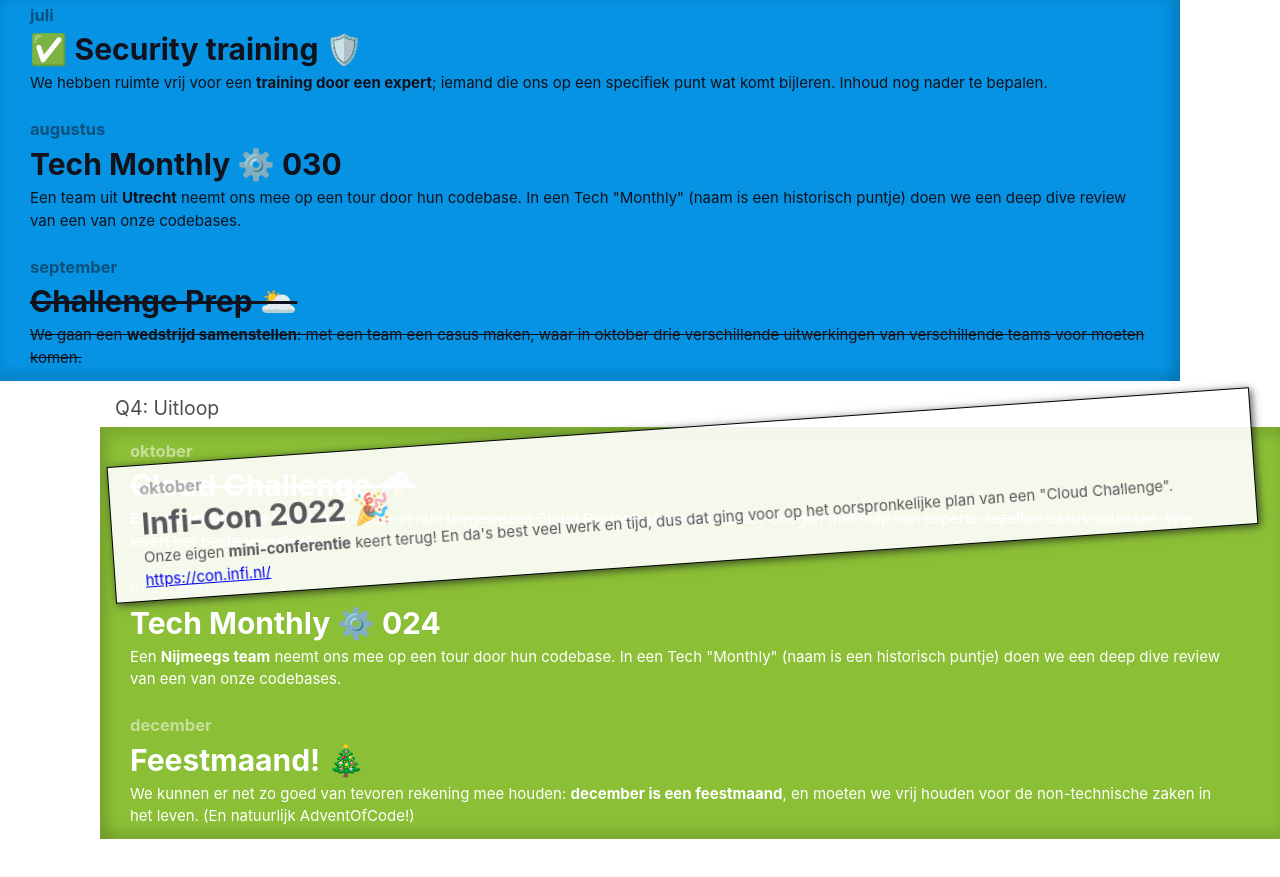
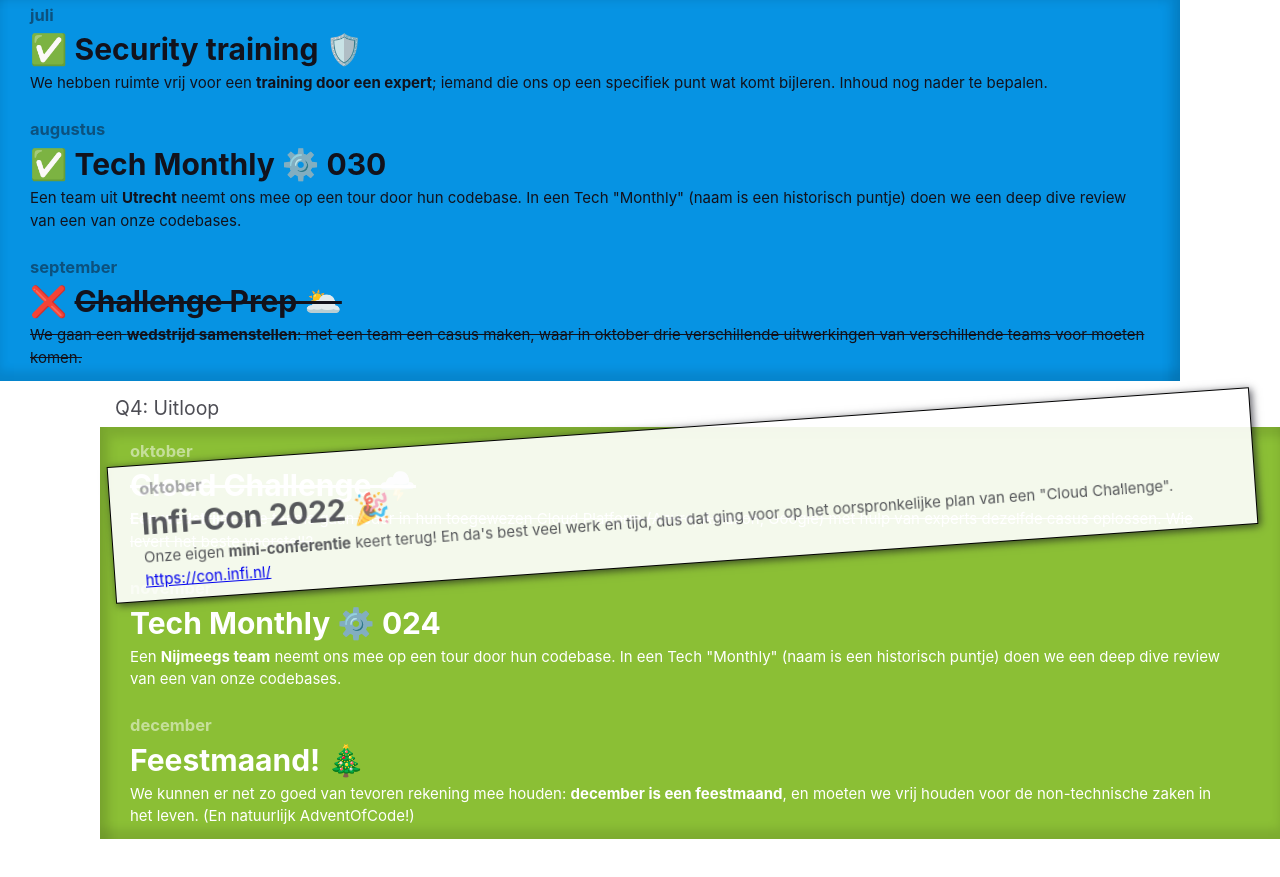
Before and after one commit to infi-nl/jaardoel-2022-tech-events, a plain HTML site: page index.html in a window 1280 px wide. Shown: the part 1030-1907 px from the top of the page. Drawn offline with Linux system fonts and the light colour scheme.

Commit message:
Add checks/crosses for past events

```diff
--- a/index.html
+++ b/index.html
@@ -158,12 +158,12 @@
           </div>
           <div class="maand">
             <h3>augustus</h3>
-            <h4>Tech Monthly ⚙️ 030</h4>
+            <h4>✅ Tech Monthly ⚙️ 030</h4>
             <p>Een team uit <strong>Utrecht</strong> neemt ons mee op een tour door hun codebase. In een Tech "Monthly" (naam is een historisch puntje) doen we een deep dive review van een van onze codebases.</p>
           </div>
           <div class="maand">
             <h3>september</32>
-            <h4><del>Challenge Prep 🌥️</del></h4>
+            <h4>❌ <del>Challenge Prep 🌥️</del></h4>
             <p><del>We gaan een <strong>wedstrijd samenstellen</strong>: met een team een casus maken, waar in oktober drie verschillende uitwerkingen van verschillende teams voor moeten komen.</del></p>
           </div>
         </div>
```
